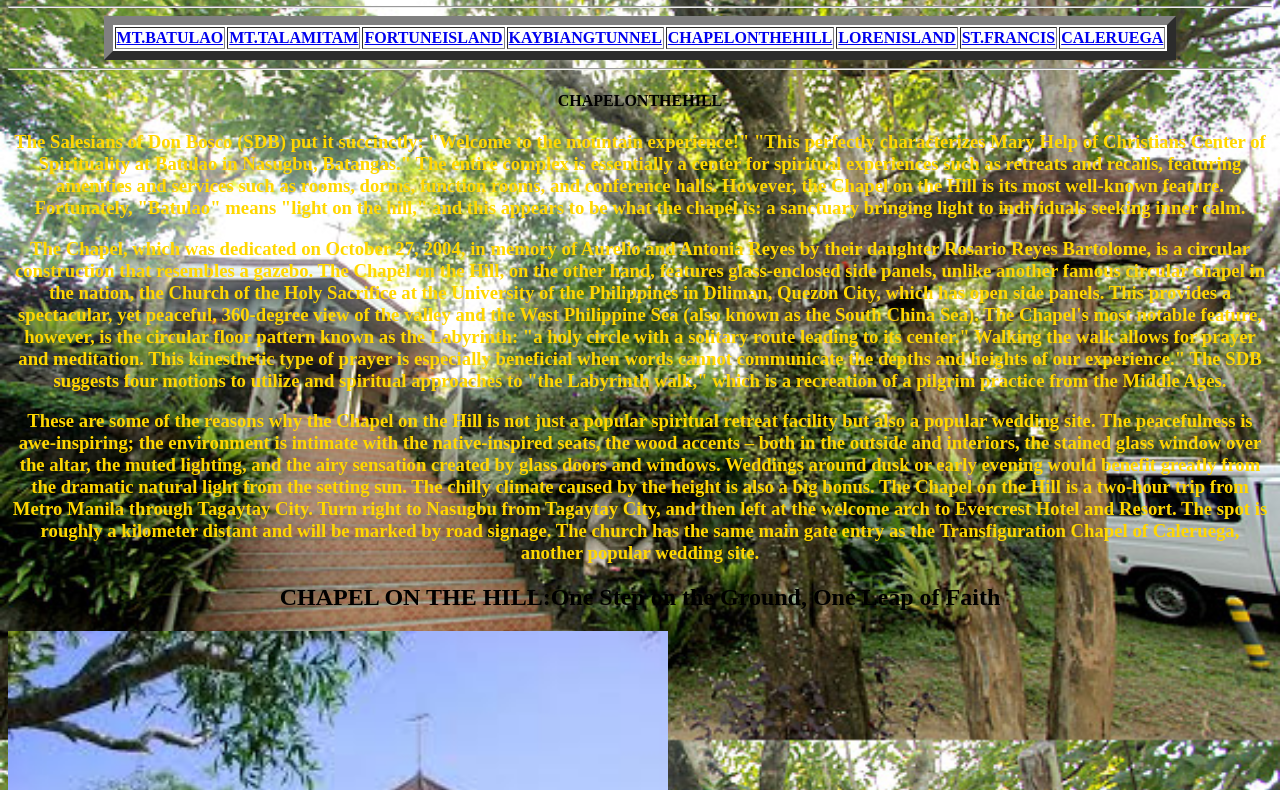
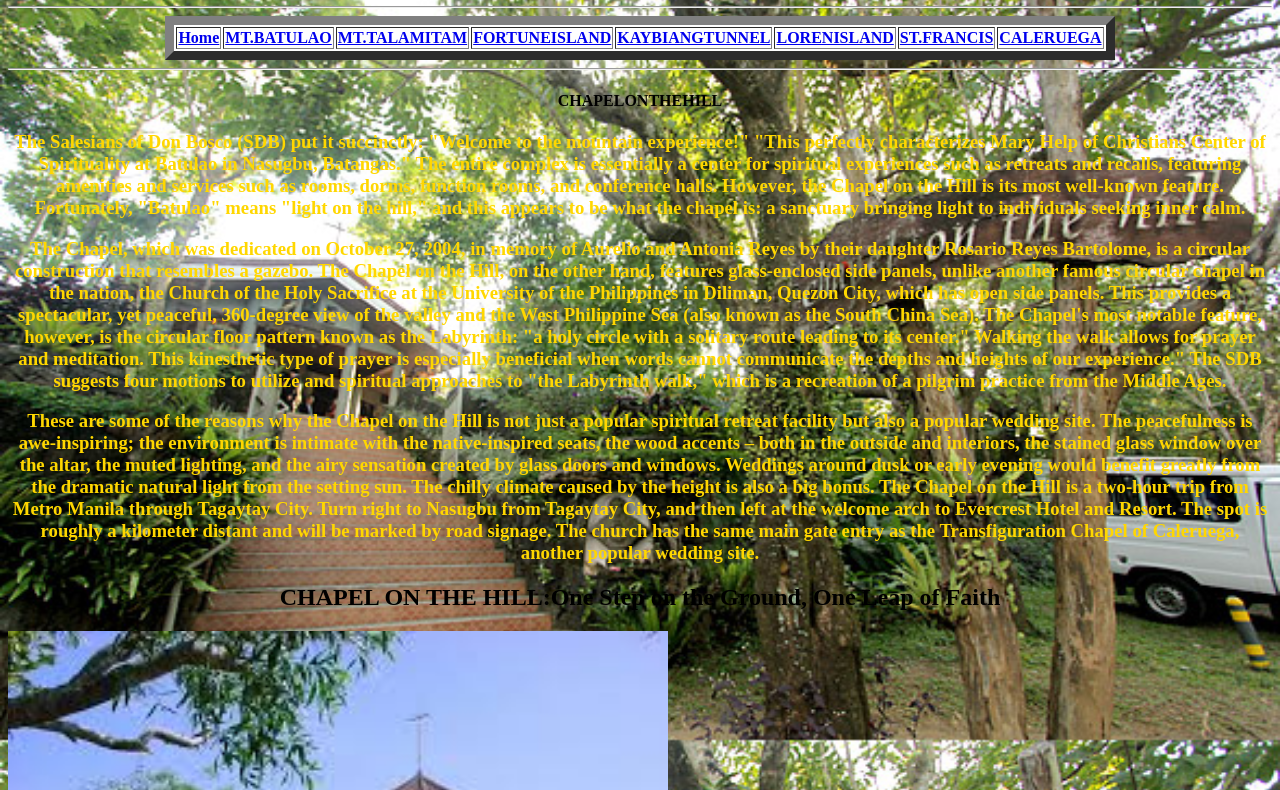
Before and after one commit to JamesandJerico/sinsaynasugbu, a plain HTML site: page CHAPELONTHEHILL.html in a window 1280 px wide. Shown: the part 60-850 px from the top of the page. Drawn offline with Linux system fonts and the light colour scheme.

Commit message:
Update CHAPELONTHEHILL.html

```diff
--- a/CHAPELONTHEHILL.html
+++ b/CHAPELONTHEHILL.html
@@ -18,11 +18,11 @@ body {
 <hr>
 <center>
 <table border=9 bgcolor=white width=30%>
+<th><a href="index.html">Home</a></th>
 <th><a href="MT.BATULAO.html">MT.BATULAO</a></th>
 <th><a href="MT.TALAMITAM.html">MT.TALAMITAM</a></th>
 <th><a href="FORTUNEISLAND.html">FORTUNEISLAND</a></th>
 <th><a href="KAYBIANGTUNNEL.html">KAYBIANGTUNNEL</a></th>
-<th><a href="CHAPELONTHEHILL.html">CHAPELONTHEHILL</a></th>
 <th><a href="LORENISLAND.html">LORENISLAND</a></th>
 <th><a href="ST.FRANCIS.html">ST.FRANCIS</a></th>
 <th><a href="CALERUEGA.html">CALERUEGA</a></th>
```
